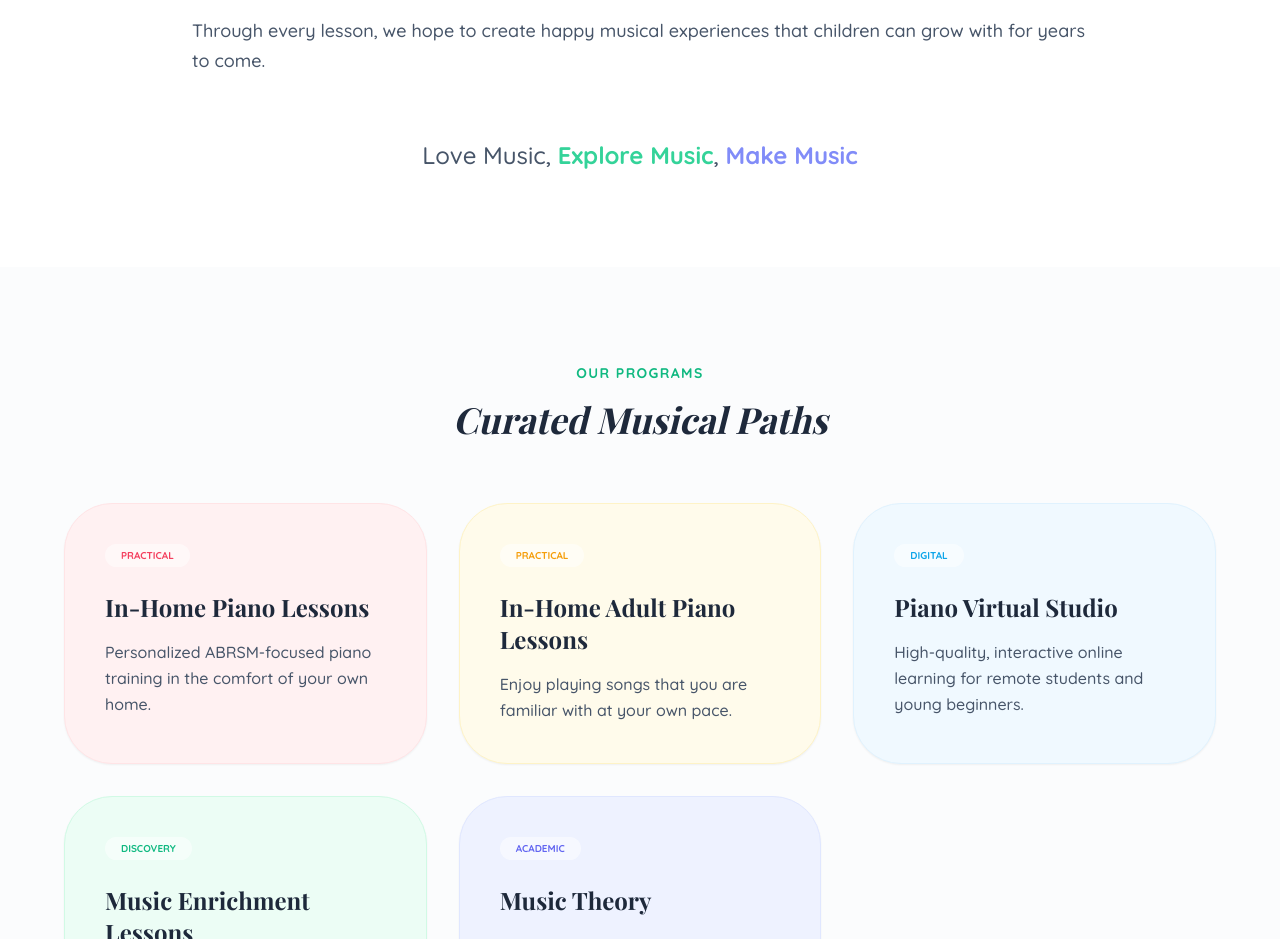
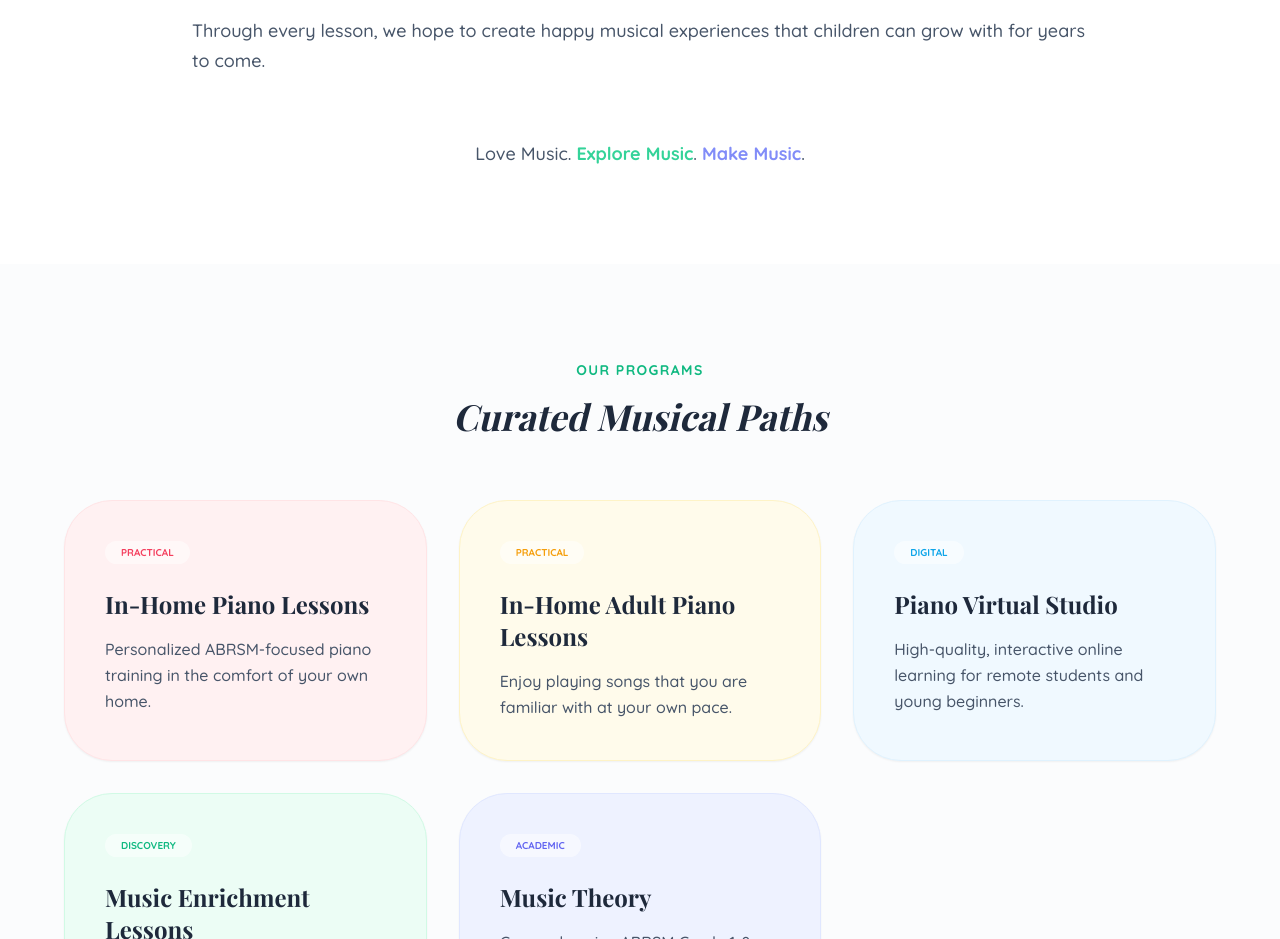
Before and after one commit to LittleHavenMusicMY/Little-Haven-Music, a plain HTML site: page index.html in a window 1280 px wide. Shown: the part 1380-2319 px from the top of the page. Drawn offline with nearby package versions, Linux system fonts and the light colour scheme; a web font is replaced by a local one.

Commit message:
Update index.html

```diff
--- a/index.html
+++ b/index.html
@@ -163,7 +163,7 @@
                 </p>
 
                 <div class="text-center pt-8">
-                    <p class="text-2xl <span class="text-rose-400 font-bold">Love Music</span>, <span class="text-emerald-400 font-bold">Explore Music</span>, <span class="text-indigo-400 font-bold">Make Music</span>
+                    <p class="<span class="text-rose-400 font-bold">Love Music</span>. <span class="text-emerald-400 font-bold">Explore Music</span>. <span class="text-indigo-400 font-bold">Make Music</span>.
 
                     </p>
                 </div>
```
